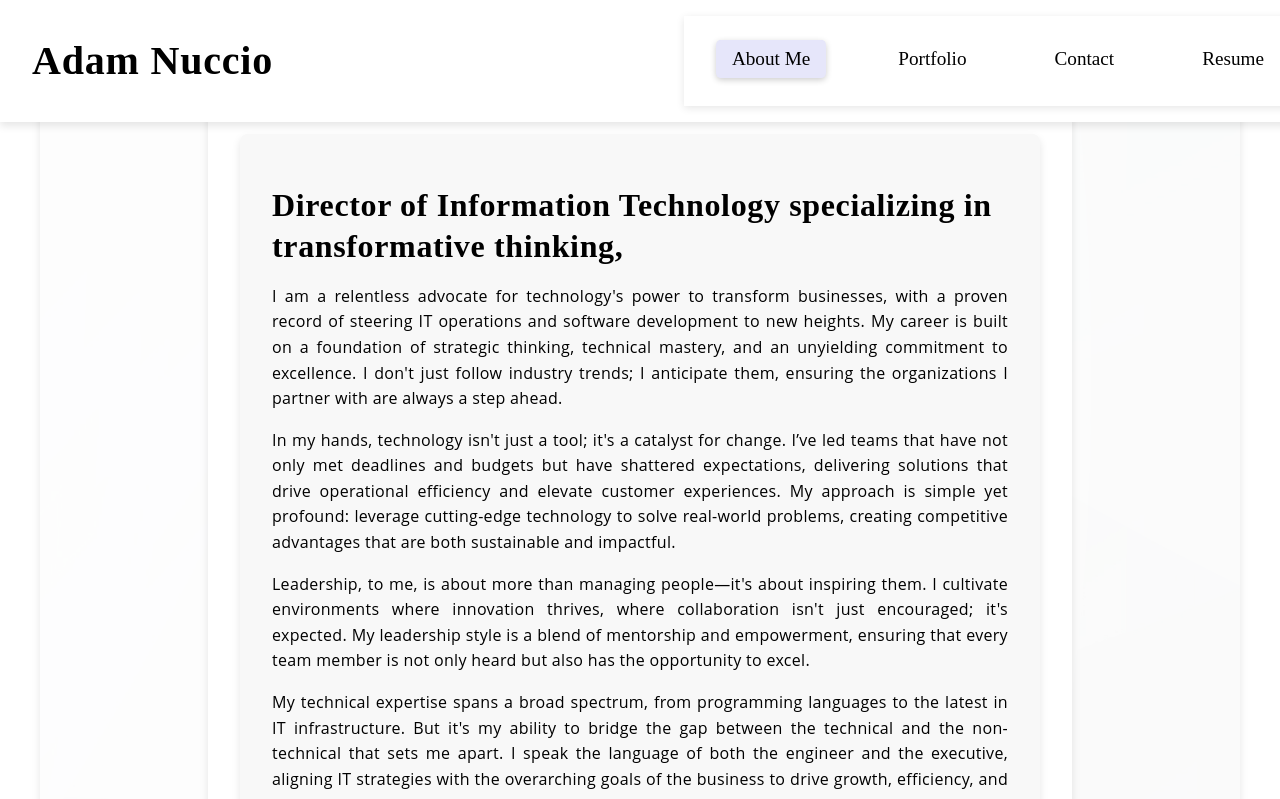
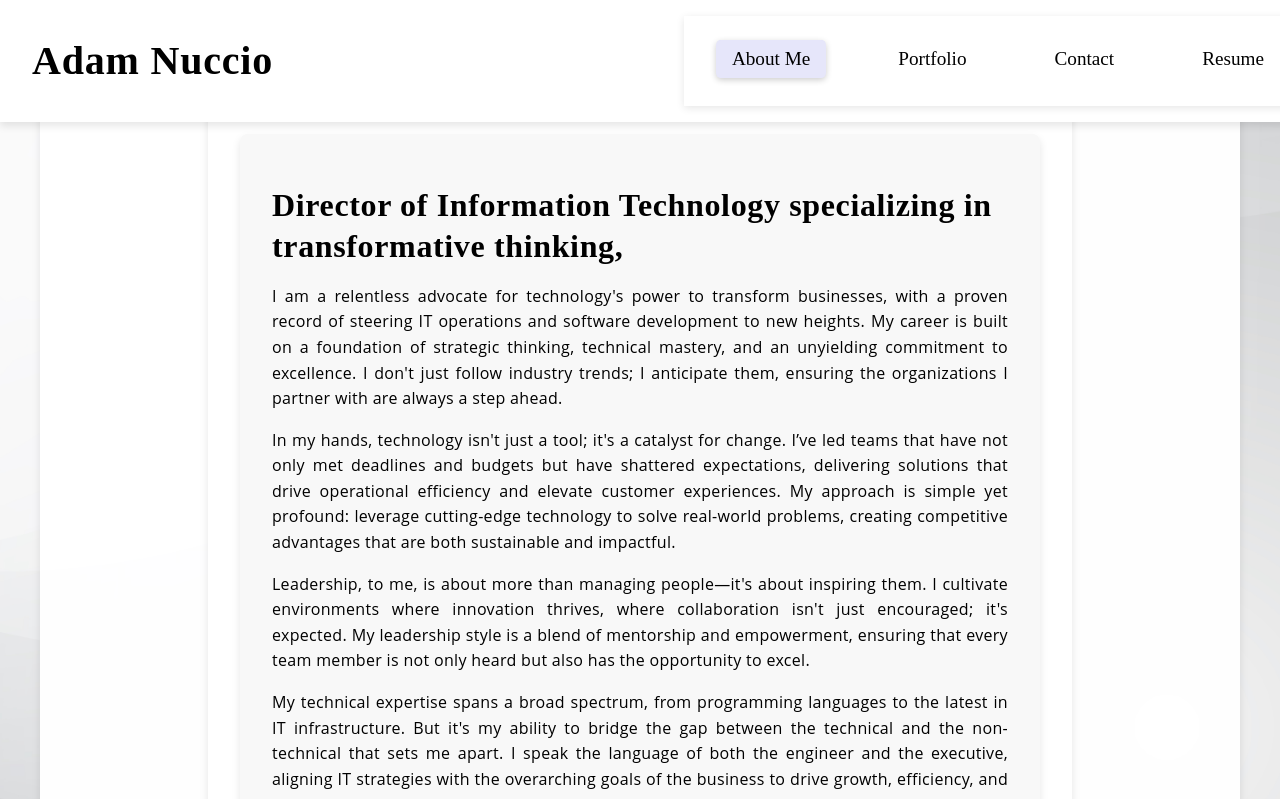
Before and after one commit to yahm0/AMN-REACT.JS-Portfolio, a React (Create React App) app: page / in a window 1280 px wide. Shown: the top 799 px of the page. Built offline with nearby package versions, Linux system fonts and the light colour scheme.

Commit message:
added responsive design.

```diff
--- a/src/App.jsx
+++ b/src/App.jsx
@@ -8,12 +8,14 @@ import Contact from './pages/Contact';
 import Resume from './pages/Resume';
 import './styles/App.css';
 
-// Main App component
 function App() {
   return (
     <Router>
       <div className="App">
+        {/* Use a div for general-purpose background container */}
         <div className="background-container">
+          <img src="/assets/imgs/overlapping-white-grey-gradient-circles-background-vector.jpg" alt="Background" className="background-image" />
+        </div>
         <Header />
         <main>
           <Routes>
@@ -25,7 +27,6 @@ function App() {
         </main>
         <Footer />
       </div>
-      </div>
     </Router>
   );
 }
--- a/src/styles/App.css
+++ b/src/styles/App.css
@@ -13,18 +13,21 @@
   /* Ensures the app takes up at least the full viewport height */
 }
 
-/* Background Image Container */
 .background-container {
-  background-image: url('/assets/imgs/overlapping-white-grey-gradient-circles-background-vector.jpg');
-  background-size: cover;
-  background-position: center;
-  background-repeat: no-repeat;
+  position: absolute;
+  top: 0;
+  left: 0;
   width: 100%;
-  height: 100%;
-  display: flex;
-  flex-direction: column;
+  height: auto;
+  z-index: -1;
+  /* Ensure it stays behind other content */
 }
 
+.background-image {
+  width: 100%;
+  height: auto;
+  display: block;
+}
 
 /* Main Content Area */
 main {
```
Lines whose indentation alone changed are shown as unchanged.
